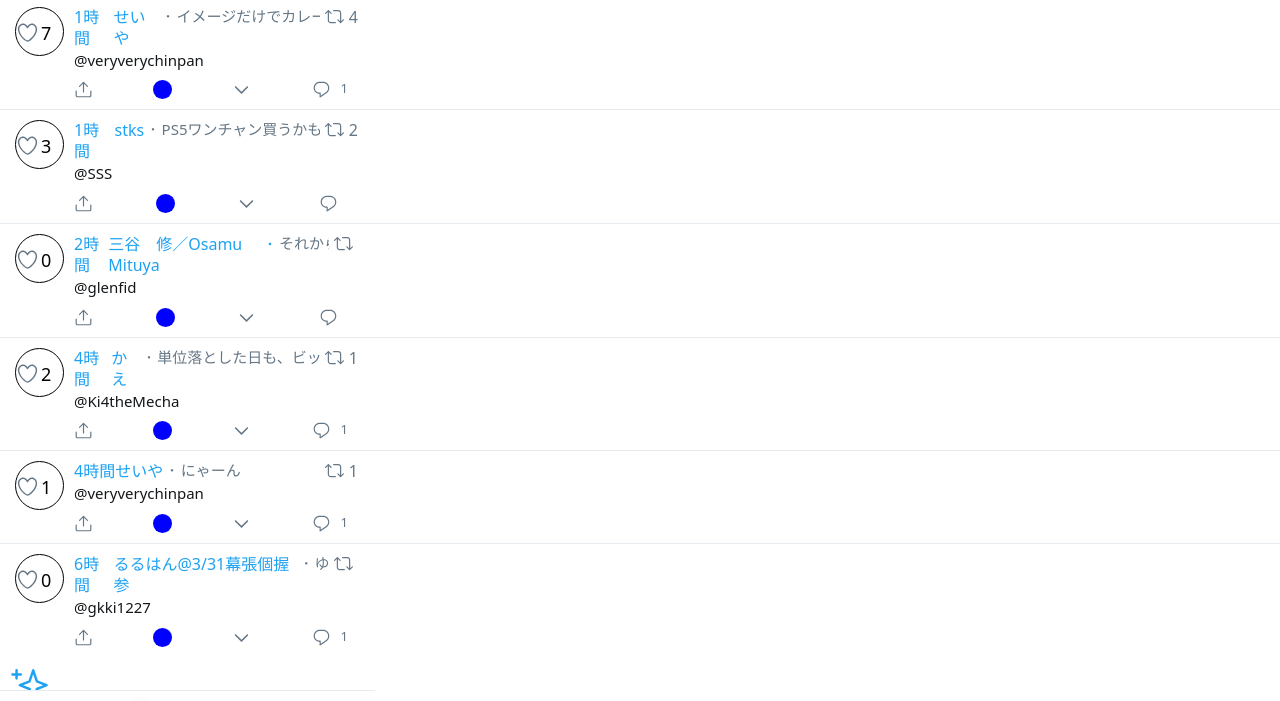
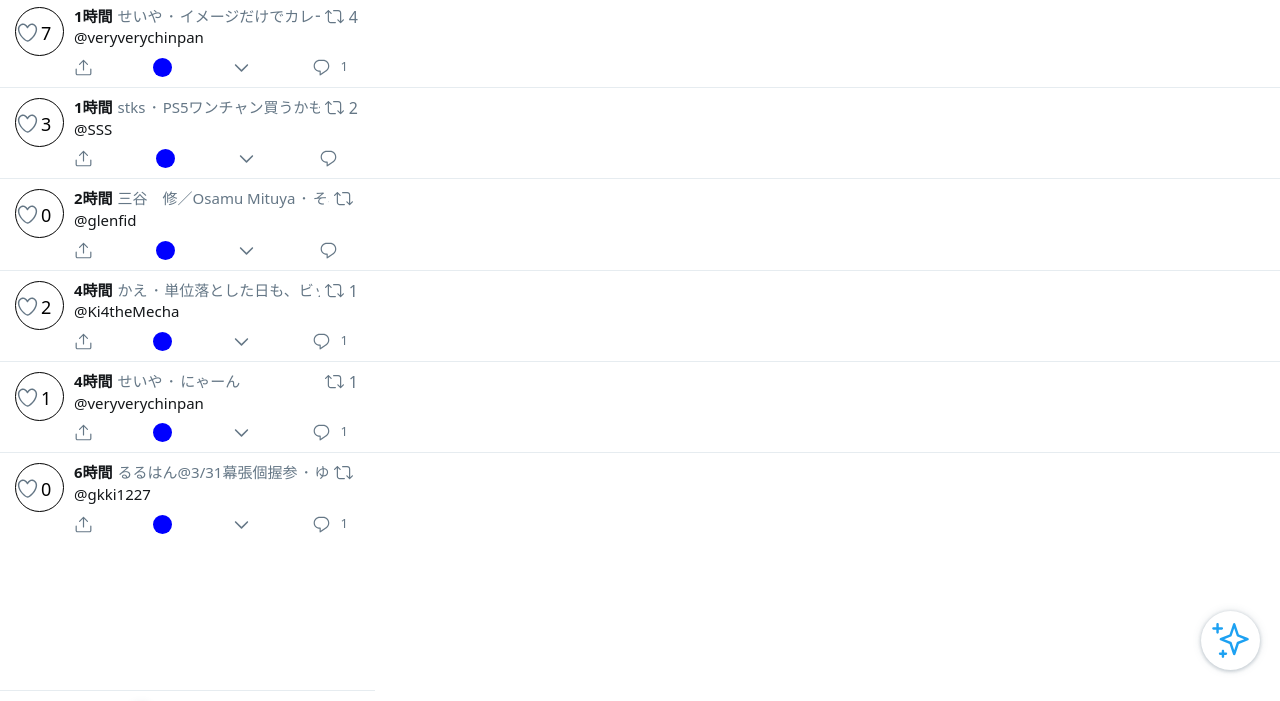
Before and after one commit to rtr-dnd/2020mayfes, a website built with Parcel: page twitter-broken.html in a window 1280 px wide. Shown: the part 57-758 px from the top of the page. Built offline with nearby package versions, Linux system fonts and the light colour scheme.

Commit message:
微調整

```diff
--- a/twitter.css
+++ b/twitter.css
@@ -147,6 +147,17 @@ header {
   -webkit-line-clamp: 3;
 }
 
+.name-noomit {
+  font-weight: bold;
+  font-size: 15px;
+  color: rgb(20, 23, 26);
+  display: flex;
+  flex-basis: auto;
+  flex-direction: row;
+  max-width: 100%;
+  white-space: nowrap;
+}
+
 .id {
   margin-left: 5px;
   font-weight: 400;
@@ -158,7 +169,6 @@ header {
   max-width: 100%;
   flex-shrink: 1;
   font-size: 15px;
-  box-sizing: border-box;
   overflow: hidden;
   text-overflow: ellipsis;
   white-space: nowrap;
@@ -166,6 +176,21 @@ header {
   -webkit-box-orient: vertical;
   -webkit-line-clamp: 3;
 }
+
+.id-noomit{
+  margin-left: 5px;
+  font-weight: 400;
+  color: rgb(101, 119, 134);
+  -webkit-box-orient: horizontal;
+  display: flex;
+  flex-basis: auto;
+  flex-direction: row;
+  max-width: 100%;
+  flex-shrink: 1;
+  font-size: 15px;
+  white-space: nowrap;
+}
+
 
 .dot {
   margin-left: 5px;
@@ -280,6 +305,17 @@ header {
   box-shadow: rgba(101, 119, 134, 0.2) 0px 0px 8px, rgba(101, 119, 134, 0.25) 0px 1px 3px 1px;
 }
 
+.tweet-stars {
+  position: fixed;
+  right: 20px;
+  bottom: 73.5px;
+  height: 59px;
+  width: 59px;
+  background-color: #ffffff;
+  border-radius: 9999px;
+  box-shadow: rgba(101, 119, 134, 0.2) 0px 0px 8px, rgba(101, 119, 134, 0.25) 0px 1px 3px 1px;
+}
+
 .tweet-mini {
   height: 26.25px;
   width: 26.25px;
```
